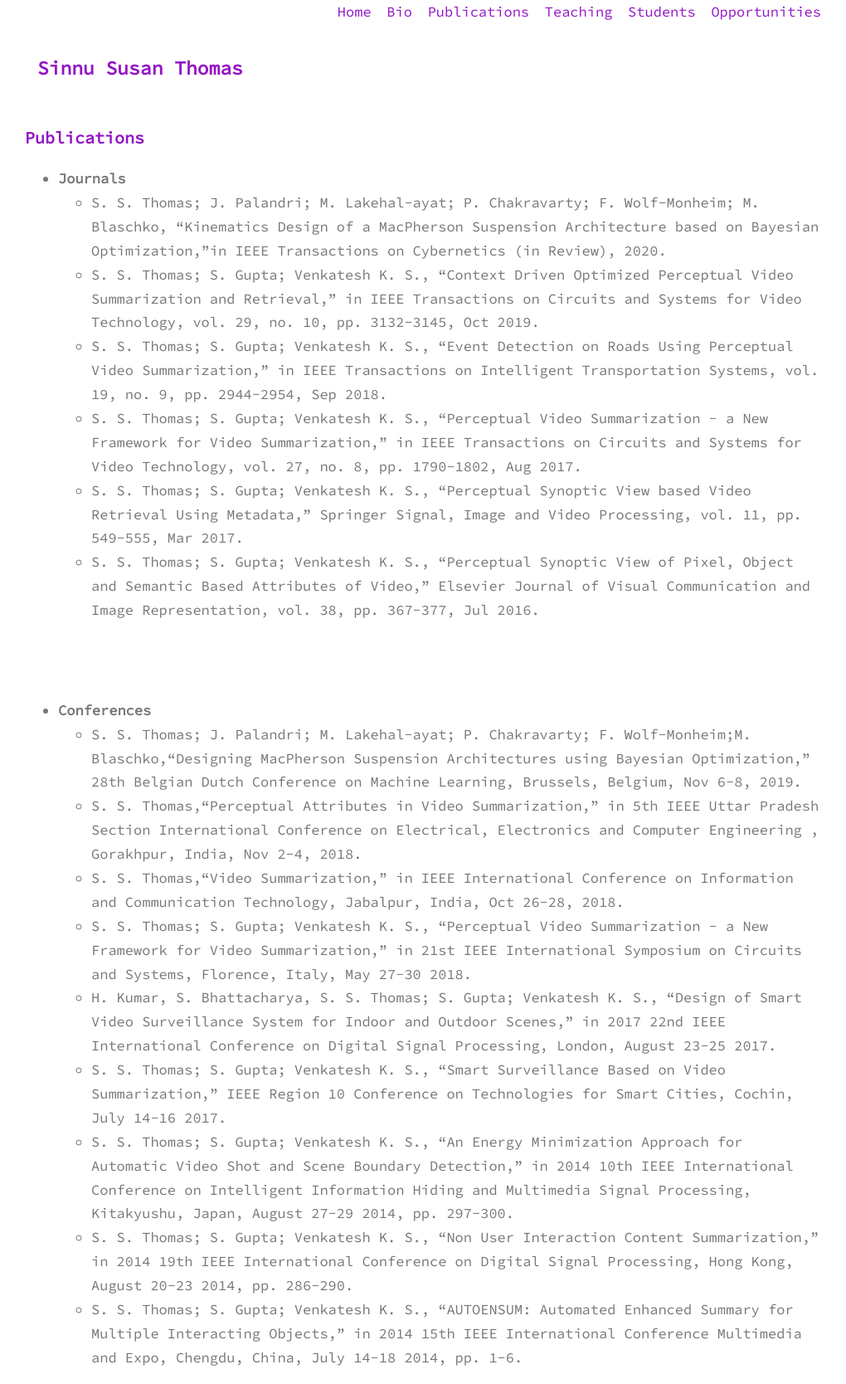
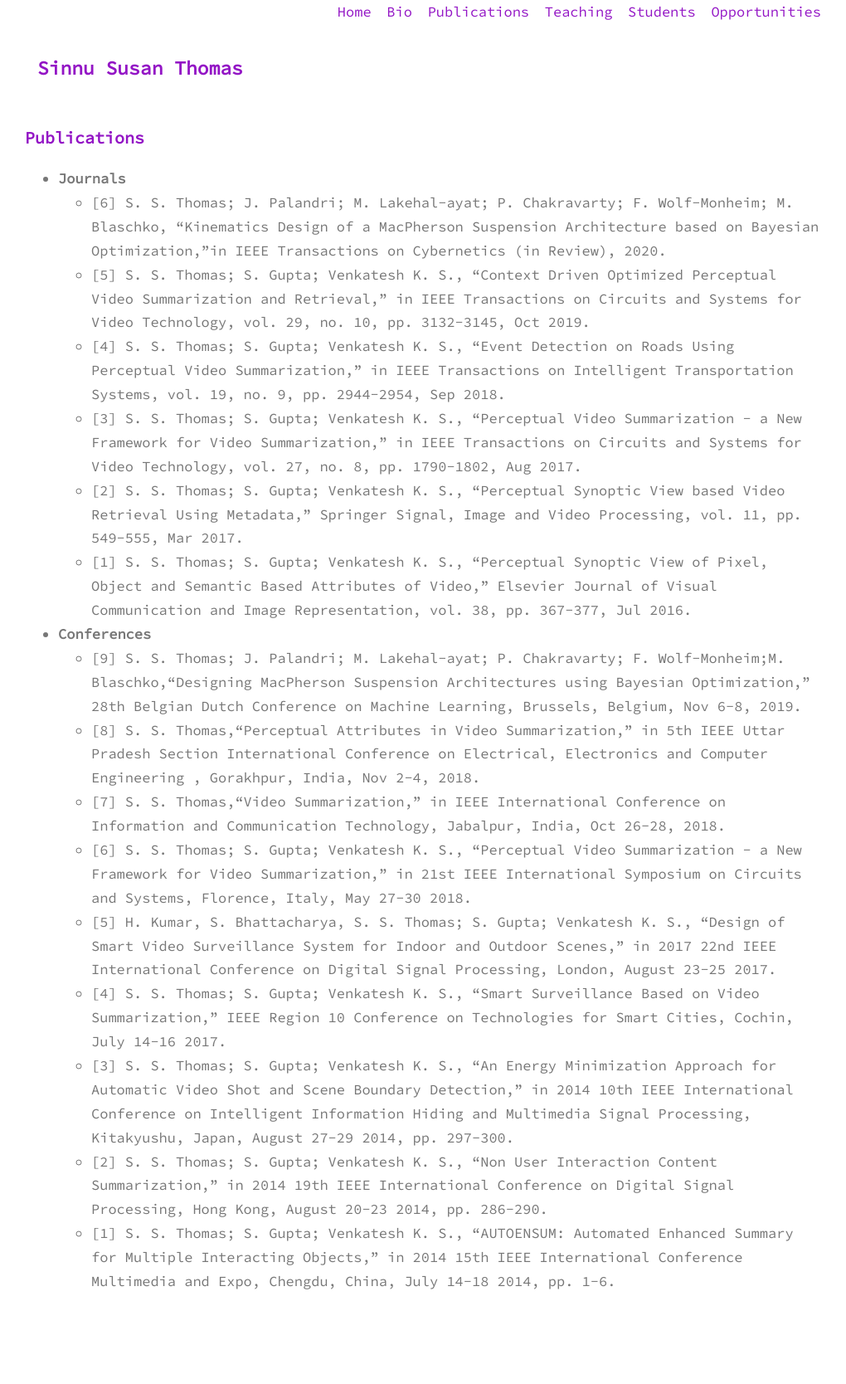
Before and after one commit to sinnuthomas/sinnuthomas.github.io, a Jekyll site: the page built from publications.md, in a window 1280 px wide. Shown: the whole page at 83% size, without its empty margins (130-1150 px from the left). Built offline with Jekyll 4.4.1, drawn with Linux system fonts in a browser that asks for light colours; after the commit the page ends 1576 px from its top, so only the background shows below that.

Commit message:
Update publications.md

```diff
--- a/publications.md
+++ b/publications.md
@@ -5,21 +5,20 @@ permalink: /publications/
 ---
 
 * **Journals**
-  * S. S. Thomas; J. Palandri; M. Lakehal-ayat; P. Chakravarty; F. Wolf-Monheim; M. Blaschko, “Kinematics Design of a MacPherson Suspension Architecture based on Bayesian Optimization,”in IEEE Transactions on Cybernetics (in Review), 2020.
-  * S. S. Thomas; S. Gupta; Venkatesh K. S., “Context Driven Optimized Perceptual Video Summarization and Retrieval,” in IEEE Transactions on Circuits and Systems for Video Technology, vol. 29, no. 10, pp. 3132-3145, Oct 2019.
-  * S. S. Thomas; S. Gupta; Venkatesh K. S., “Event Detection on Roads Using Perceptual Video Summarization,” in IEEE Transactions on Intelligent Transportation Systems, vol. 19, no. 9, pp. 2944-2954, Sep 2018.
-  * S. S. Thomas; S. Gupta; Venkatesh K. S., “Perceptual Video Summarization - a New Framework for Video Summarization,” in IEEE Transactions on Circuits and Systems for Video Technology, vol. 27, no. 8, pp. 1790-1802, Aug 2017.
-  * S. S. Thomas; S. Gupta; Venkatesh K. S., “Perceptual Synoptic View based Video Retrieval Using Metadata,” Springer Signal, Image and Video Processing, vol. 11, pp. 549-555, Mar 2017.
-  * S. S. Thomas; S. Gupta; Venkatesh K. S., “Perceptual Synoptic View of Pixel, Object and Semantic Based Attributes of Video,” Elsevier Journal of Visual Communication and Image Representation, vol. 38, pp. 367-377, Jul 2016.
+  * [6] S. S. Thomas; J. Palandri; M. Lakehal-ayat; P. Chakravarty; F. Wolf-Monheim; M. Blaschko, “Kinematics Design of a MacPherson Suspension Architecture based on Bayesian Optimization,”in IEEE Transactions on Cybernetics (in Review), 2020.
+  * [5] S. S. Thomas; S. Gupta; Venkatesh K. S., “Context Driven Optimized Perceptual Video Summarization and Retrieval,” in IEEE Transactions on Circuits and Systems for Video Technology, vol. 29, no. 10, pp. 3132-3145, Oct 2019.
+  * [4] S. S. Thomas; S. Gupta; Venkatesh K. S., “Event Detection on Roads Using Perceptual Video Summarization,” in IEEE Transactions on Intelligent Transportation Systems, vol. 19, no. 9, pp. 2944-2954, Sep 2018.
+  * [3] S. S. Thomas; S. Gupta; Venkatesh K. S., “Perceptual Video Summarization - a New Framework for Video Summarization,” in IEEE Transactions on Circuits and Systems for Video Technology, vol. 27, no. 8, pp. 1790-1802, Aug 2017.
+  * [2] S. S. Thomas; S. Gupta; Venkatesh K. S., “Perceptual Synoptic View based Video Retrieval Using Metadata,” Springer Signal, Image and Video Processing, vol. 11, pp. 549-555, Mar 2017.
+  * [1] S. S. Thomas; S. Gupta; Venkatesh K. S., “Perceptual Synoptic View of Pixel, Object and Semantic Based Attributes of Video,” Elsevier Journal of Visual Communication and Image Representation, vol. 38, pp. 367-377, Jul 2016.
 
-<br/><br/>
 * **Conferences**
-  * S. S. Thomas; J. Palandri; M. Lakehal-ayat; P. Chakravarty; F. Wolf-Monheim;M. Blaschko,“Designing MacPherson Suspension Architectures using Bayesian Optimization,” 28th Belgian Dutch Conference on Machine Learning, Brussels, Belgium, Nov 6-8, 2019.
-  * S. S. Thomas,“Perceptual Attributes in Video Summarization,” in 5th IEEE Uttar Pradesh Section International Conference on Electrical, Electronics and Computer Engineering , Gorakhpur, India, Nov 2-4, 2018.
-  * S. S. Thomas,“Video Summarization,” in IEEE International Conference on Information and Communication Technology, Jabalpur, India, Oct 26-28, 2018.
-  * S. S. Thomas; S. Gupta; Venkatesh K. S., “Perceptual Video Summarization - a New Framework for Video Summarization,” in 21st IEEE International Symposium on Circuits and Systems, Florence, Italy, May 27-30 2018.
-  * H. Kumar, S. Bhattacharya, S. S. Thomas; S. Gupta; Venkatesh K. S., “Design of Smart Video Surveillance System for Indoor and Outdoor Scenes,” in 2017 22nd IEEE International Conference on Digital Signal Processing, London, August 23-25 2017.
-  * S. S. Thomas; S. Gupta; Venkatesh K. S., “Smart Surveillance Based on Video Summarization,” IEEE Region 10 Conference on Technologies for Smart Cities, Cochin, July 14-16 2017.
-  * S. S. Thomas; S. Gupta; Venkatesh K. S., “An Energy Minimization Approach for Automatic Video Shot and Scene Boundary Detection,” in 2014 10th IEEE International Conference on Intelligent Information Hiding and Multimedia Signal Processing, Kitakyushu, Japan, August 27-29 2014, pp. 297-300.
-  * S. S. Thomas; S. Gupta; Venkatesh K. S., “Non User Interaction Content Summarization,” in 2014 19th IEEE International Conference on Digital Signal Processing, Hong Kong, August 20-23 2014, pp. 286-290.
-  * S. S. Thomas; S. Gupta; Venkatesh K. S., “AUTOENSUM: Automated Enhanced Summary for Multiple Interacting Objects,” in 2014 15th IEEE International Conference Multimedia and Expo, Chengdu, China, July 14-18 2014, pp. 1-6.
+  * [9] S. S. Thomas; J. Palandri; M. Lakehal-ayat; P. Chakravarty; F. Wolf-Monheim;M. Blaschko,“Designing MacPherson Suspension Architectures using Bayesian Optimization,” 28th Belgian Dutch Conference on Machine Learning, Brussels, Belgium, Nov 6-8, 2019.
+  * [8] S. S. Thomas,“Perceptual Attributes in Video Summarization,” in 5th IEEE Uttar Pradesh Section International Conference on Electrical, Electronics and Computer Engineering , Gorakhpur, India, Nov 2-4, 2018.
+  * [7] S. S. Thomas,“Video Summarization,” in IEEE International Conference on Information and Communication Technology, Jabalpur, India, Oct 26-28, 2018.
+  * [6] S. S. Thomas; S. Gupta; Venkatesh K. S., “Perceptual Video Summarization - a New Framework for Video Summarization,” in 21st IEEE International Symposium on Circuits and Systems, Florence, Italy, May 27-30 2018.
+  * [5] H. Kumar, S. Bhattacharya, S. S. Thomas; S. Gupta; Venkatesh K. S., “Design of Smart Video Surveillance System for Indoor and Outdoor Scenes,” in 2017 22nd IEEE International Conference on Digital Signal Processing, London, August 23-25 2017.
+  * [4] S. S. Thomas; S. Gupta; Venkatesh K. S., “Smart Surveillance Based on Video Summarization,” IEEE Region 10 Conference on Technologies for Smart Cities, Cochin, July 14-16 2017.
+  * [3] S. S. Thomas; S. Gupta; Venkatesh K. S., “An Energy Minimization Approach for Automatic Video Shot and Scene Boundary Detection,” in 2014 10th IEEE International Conference on Intelligent Information Hiding and Multimedia Signal Processing, Kitakyushu, Japan, August 27-29 2014, pp. 297-300.
+  * [2] S. S. Thomas; S. Gupta; Venkatesh K. S., “Non User Interaction Content Summarization,” in 2014 19th IEEE International Conference on Digital Signal Processing, Hong Kong, August 20-23 2014, pp. 286-290.
+  * [1] S. S. Thomas; S. Gupta; Venkatesh K. S., “AUTOENSUM: Automated Enhanced Summary for Multiple Interacting Objects,” in 2014 15th IEEE International Conference Multimedia and Expo, Chengdu, China, July 14-18 2014, pp. 1-6.
```
